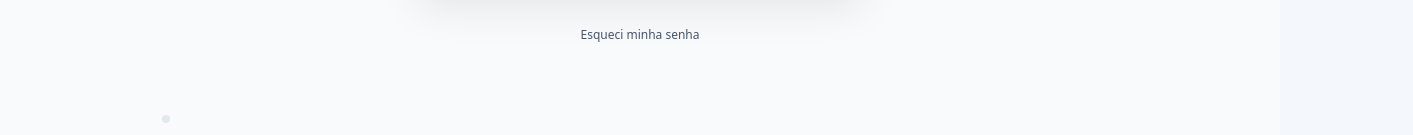
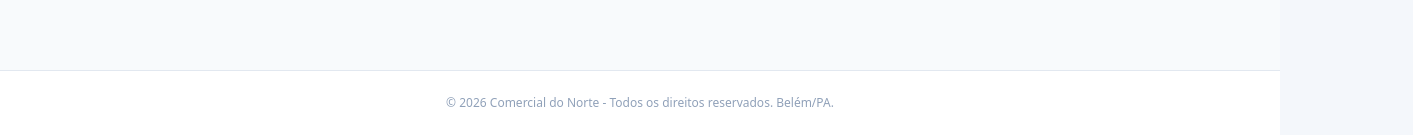
Before and after one commit to idedigitalbr/loja-comercial-do-norte, a Next.js app in the folder apps/storefront/: page /login in a window 1280 px wide. Shown: the part 665-800 px from the top of the page, 1413 px wide, since content can reach past the window. Built offline with nearby package versions, Linux system fonts and the light colour scheme; no server answers.

Commit message:
fix(storefront): oculta o header da home na pagina de login e redireciona visitantes para /login

```diff
--- a/apps/storefront/app/conta/page.tsx
+++ b/apps/storefront/app/conta/page.tsx
@@ -1,6 +1,7 @@
 'use client';
 
-import { Suspense } from 'react';
+import { Suspense, useEffect } from 'react';
+import { useRouter } from 'next/navigation';
 import Link from 'next/link';
 import {
   ArrowRight,
@@ -19,21 +20,23 @@ import { useQuoteCart } from '@/components/quote-cart-provider';
 import { AuthFlowCard } from '@/components/auth-flow-card';
 
 function AccountDashboard() {
+  const router = useRouter();
   const { user, isAuthenticated, logout, ready } = useAuth();
   const { count: favCount } = useFavorites();
   const { count: cartCount } = useQuoteCart();
 
-  if (!ready) {
+  useEffect(() => {
+    if (ready && !isAuthenticated) {
+      router.push('/login?redirect=/conta');
+    }
+  }, [ready, isAuthenticated, router]);
+
+  if (!ready || !isAuthenticated || !user) {
     return (
       <div className="min-h-[70vh] flex items-center justify-center py-16 text-slate-400 text-sm">
         Carregando seus dados…
       </div>
     );
-  }
-
-  // Se NÃO estiver logado, exibe a página unificada de "Entre ou Crie sua Conta"
-  if (!isAuthenticated || !user) {
-    return <AuthFlowCard />;
   }
 
   return (
--- a/apps/storefront/components/storefront/storefront-shell.tsx
+++ b/apps/storefront/components/storefront/storefront-shell.tsx
@@ -1,6 +1,7 @@
 'use client';
 
 import React from 'react';
+import { usePathname } from 'next/navigation';
 import { ElementorEditorProvider, useElementor } from './editor/elementor-editor-context';
 import { ElementorTopBar } from './editor/elementor-top-bar';
 import { ElementorCanvas } from './editor/elementor-canvas';
@@ -66,6 +67,20 @@ export function StorefrontShell({
   children: React.ReactNode;
   footer: React.ReactNode;
 }) {
+  const pathname = usePathname();
+  const isAuthPage = pathname === '/login' || pathname?.startsWith('/login/');
+
+  if (isAuthPage) {
+    return (
+      <div className="min-h-screen bg-slate-50 flex flex-col justify-between">
+        {children}
+        <footer className="py-6 text-center text-xs text-slate-400 border-t border-slate-200 bg-white">
+          <p>© {new Date().getFullYear()} Comercial do Norte - Todos os direitos reservados. Belém/PA.</p>
+        </footer>
+      </div>
+    );
+  }
+
   return (
     <ElementorEditorProvider>
       <ElementorTopBar />
```
